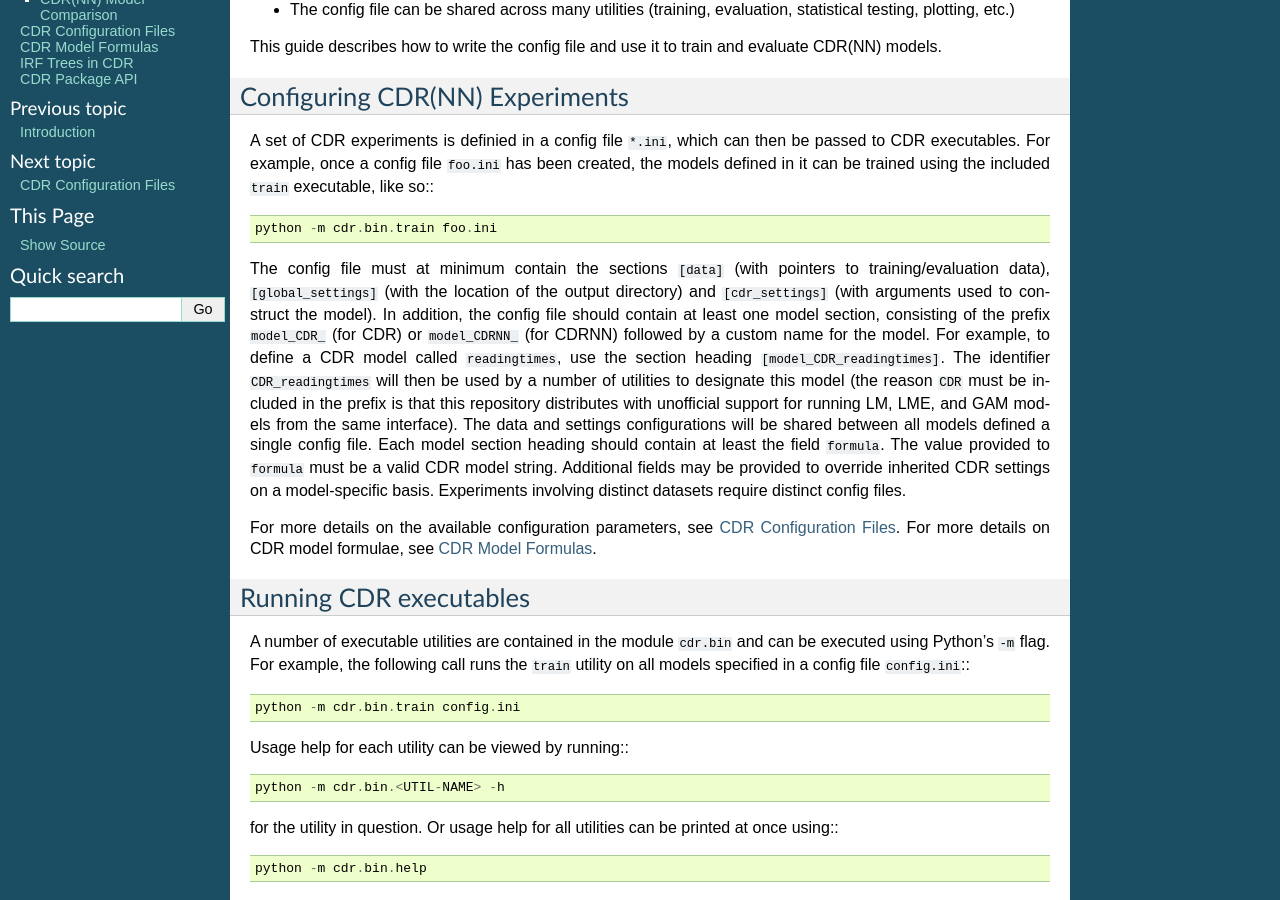
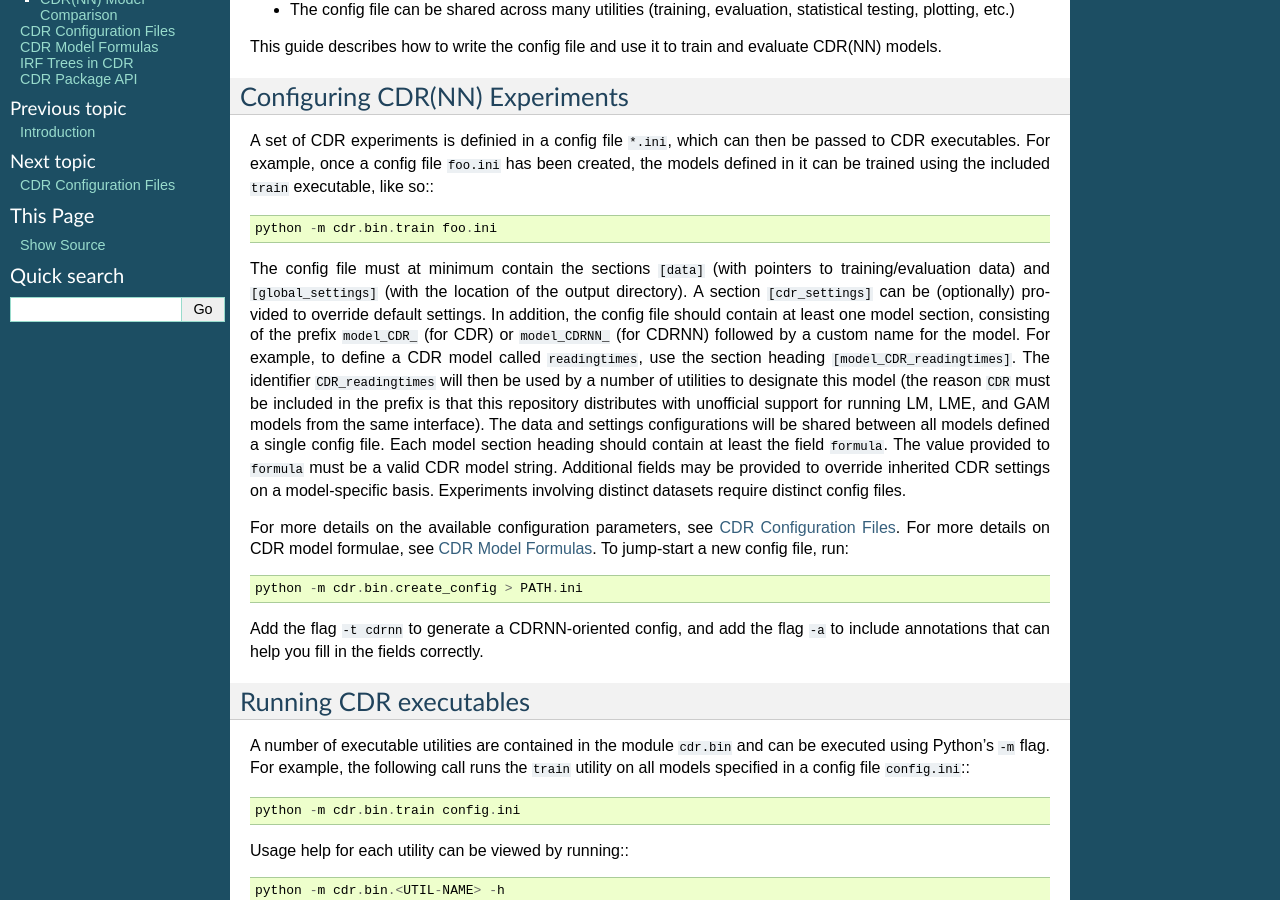
Before and after one commit to coryshain/cdr, a Sphinx documentation site: the page built from docs/source/getting_started.rst, in a window 1280 px wide and 900 px high, scrolled down 278 px. Built offline with Sphinx 7.4.7, drawn with Linux system fonts in a browser that asks for light colours.

Commit message:
Updates to docs

```diff
--- a/docs/source/getting_started.rst
+++ b/docs/source/getting_started.rst
@@ -25,7 +25,8 @@ For example, once a config file ``foo.ini`` has been created, the models defined
 
     python -m cdr.bin.train foo.ini
 
-The config file must at minimum contain the sections ``[data]`` (with pointers to training/evaluation data), ``[global_settings]`` (with the location of the output directory) and ``[cdr_settings]`` (with arguments used to construct the model).
+The config file must at minimum contain the sections ``[data]`` (with pointers to training/evaluation data) and ``[global_settings]`` (with the location of the output directory).
+A section ``[cdr_settings]`` can be (optionally) provided to override default settings.
 In addition, the config file should contain at least one model section, consisting of the prefix ``model_CDR_`` (for CDR) or ``model_CDRNN_`` (for CDRNN) followed by a custom name for the model.
 For example, to define a CDR model called ``readingtimes``, use the section heading ``[model_CDR_readingtimes]``.
 The identifier ``CDR_readingtimes`` will then be used by a number of utilities to designate this model
@@ -38,6 +39,11 @@ Experiments involving distinct datasets require distinct config files.
 
 For more details on the available configuration parameters, see :ref:`config`.
 For more details on CDR model formulae, see :ref:`formula`.
+To jump-start a new config file, run::
+
+    python -m cdr.bin.create_config > PATH.ini
+
+Add the flag ``-t cdrnn`` to generate a CDRNN-oriented config, and add the flag ``-a`` to include annotations that can help you fill in the fields correctly.
 
 
 
```
